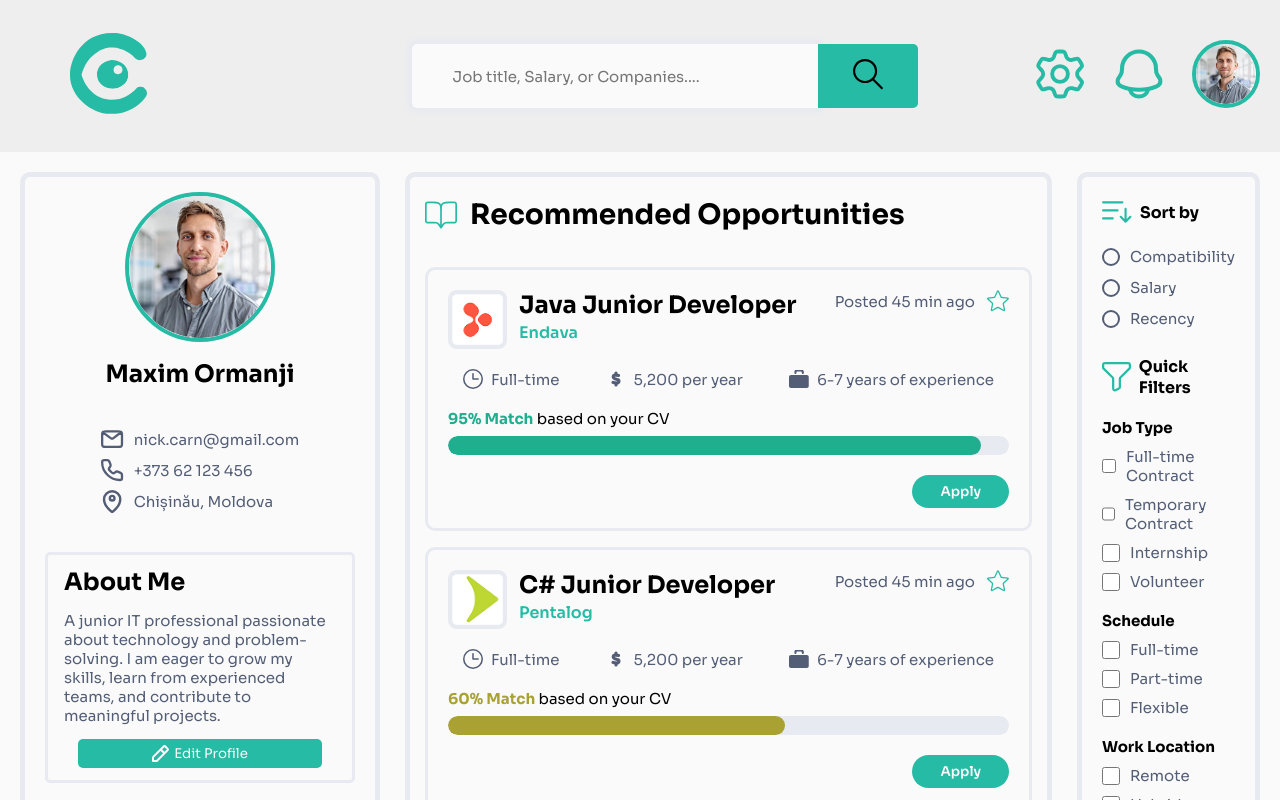
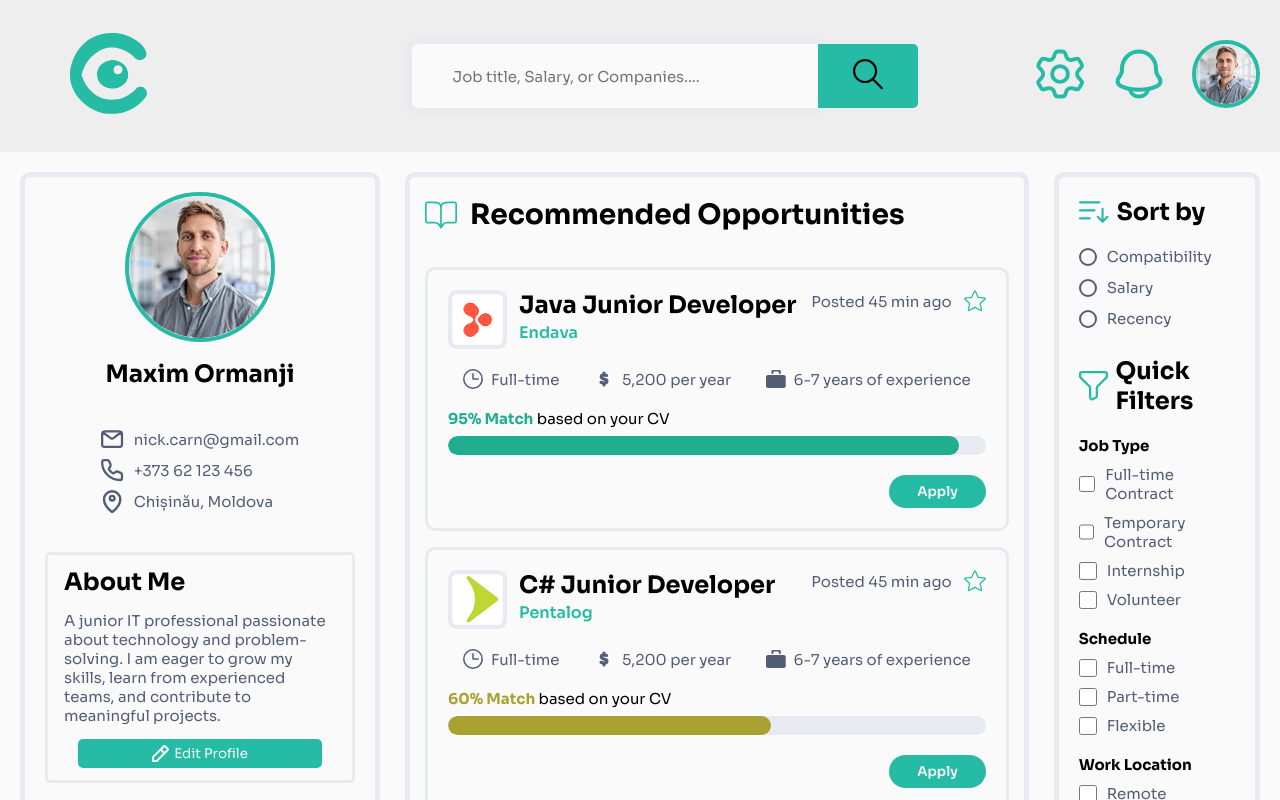
Before and after one commit to KyronPomidor/CVision, a React (Vite) app in the folder front/: page / in a window 1280 px wide. Shown: the top 800 px of the page. Built offline with nearby package versions, Linux system fonts and the light colour scheme.

Commit message:
fix: filter card box width fix

```diff
--- a/front/src/pages/HomePage/components/FilterCard/styles/FilterCard.module.css
+++ b/front/src/pages/HomePage/components/FilterCard/styles/FilterCard.module.css
@@ -2,7 +2,7 @@
     display: flex;
     flex-direction: column;
     gap: 28px;
-    width: clamp(150px, 15vw, 230px);
+    width: fit-content;
     padding: 20px;
 
     border: 5px solid var(--borderGray);
--- a/front/src/pages/HomePage/components/FilterCard/styles/QuickFilters.module.css
+++ b/front/src/pages/HomePage/components/FilterCard/styles/QuickFilters.module.css
@@ -16,7 +16,7 @@
 }
 
 .headerTitle {
-    font-size: var(--header2);
+    font-size: var(--heading2);
     font-weight: 700;
 }
 
--- a/front/src/pages/HomePage/components/FilterCard/styles/SortBy.module.css
+++ b/front/src/pages/HomePage/components/FilterCard/styles/SortBy.module.css
@@ -16,7 +16,7 @@
 }
 
 .headerTitle {
-    font-size: var(--header2);
+    font-size: var(--heading2);
     font-weight: 700;
 }
 
```
